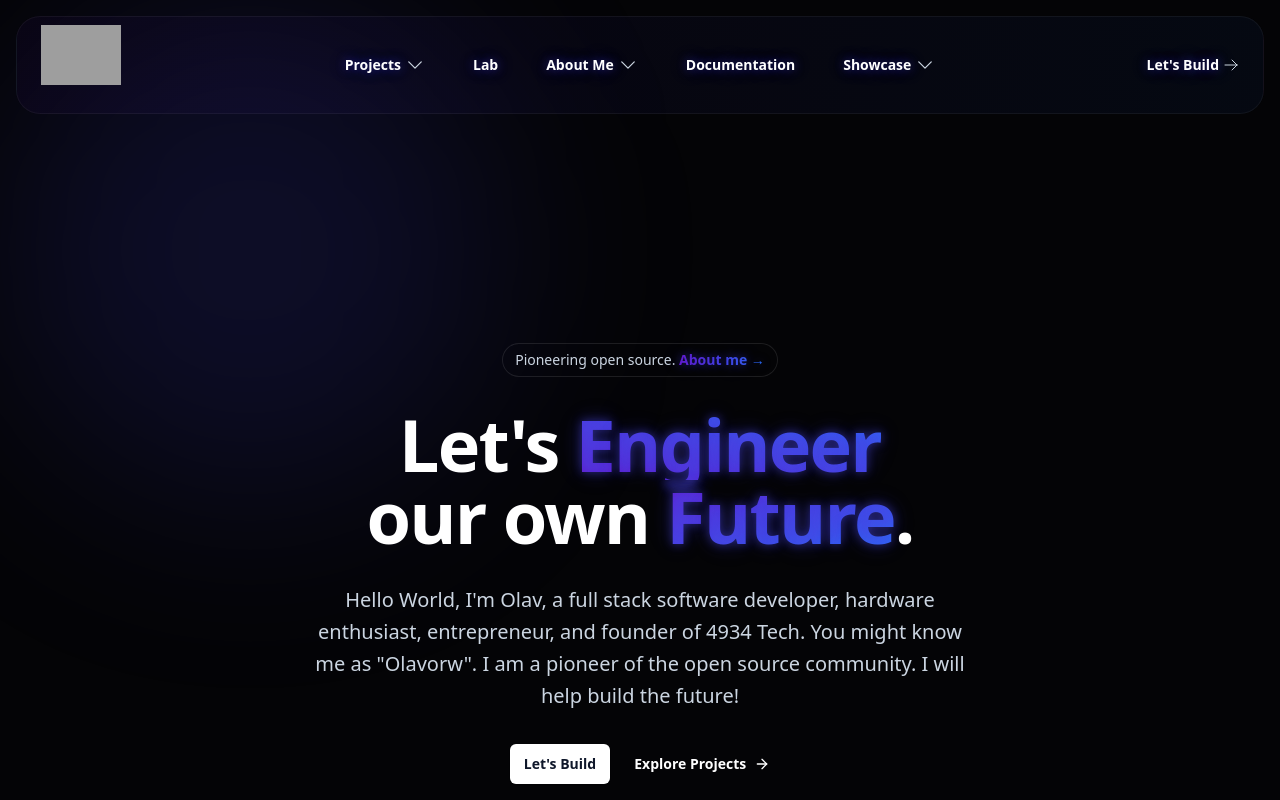
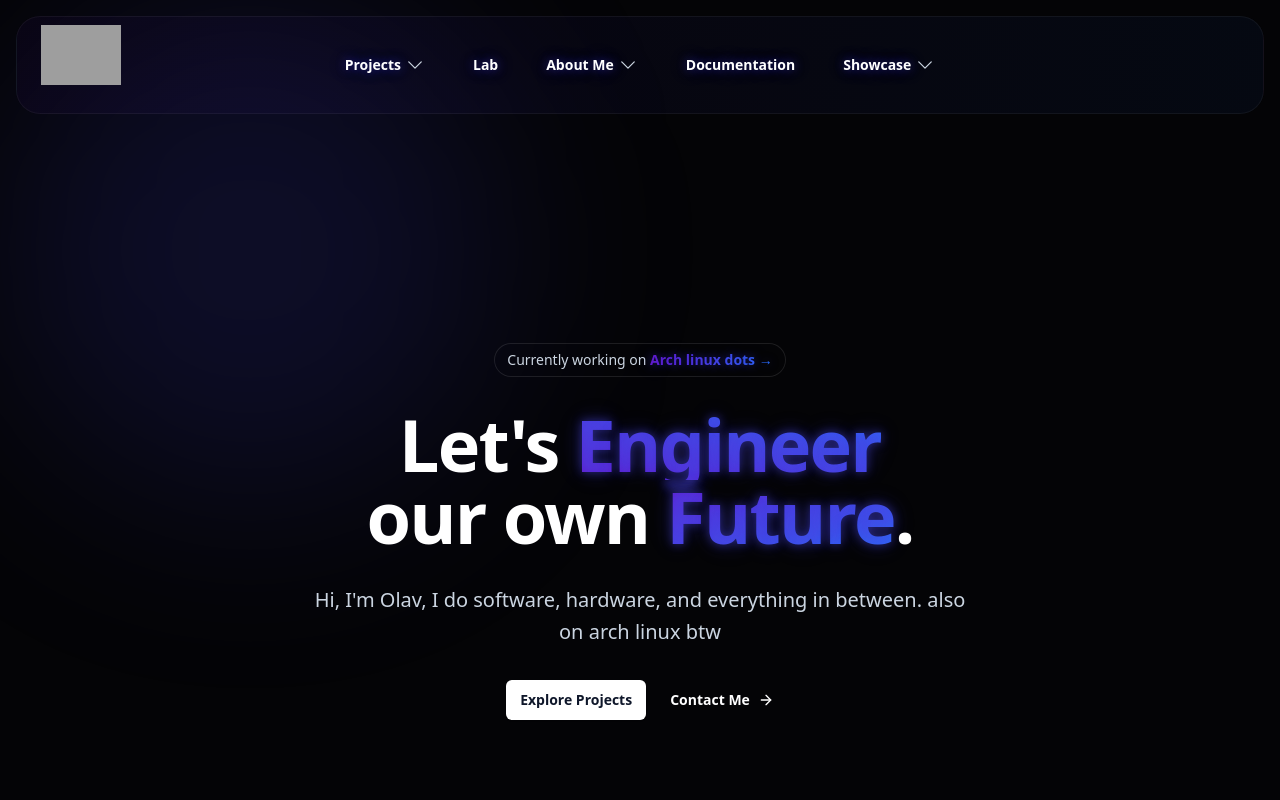
Before and after one commit to olavorw/olavorw.com, a Next.js app: page / in a window 1280 px wide. Shown: the top 800 px of the page. Built offline with nearby package versions, Linux system fonts and the light colour scheme; grey boxes are pictures that could not be loaded; a web font is replaced by a local one.

Commit message:
Update hero text, links, and hover interactions; refine footer and navigation structure; adjust contact page layout; add peer flag in package lock.

```diff
--- a/package.json
+++ b/package.json
@@ -22,7 +22,7 @@
     "clsx": "^2.1.1",
     "framer-motion": "^11.15.0",
     "lucide-react": "^0.469.0",
-    "next": "15.1.2",
+    "next": "^15.5.6",
     "react": "^19.0.0",
     "react-dom": "^19.0.0",
     "react-hook-form": "^7.54.2",
--- a/src/app/contact/page.tsx
+++ b/src/app/contact/page.tsx
@@ -11,7 +11,9 @@ export default function Contact() {
           "I'd love to hear from you! If the form doesn't seem to work, email me at olav@olavorw.com"
         }
       />
-      <ContactForm />
+      <div className="mb-10">
+        <ContactForm />
+      </div>
     </>
   );
 }
--- a/src/features/Footer/components/index.tsx
+++ b/src/features/Footer/components/index.tsx
@@ -220,7 +220,7 @@ export default function Footer() {
             transition={{ delay: 0.6, duration: 0.5 }}
           >
             <motion.a
-              href="https://olavorw.com/policies/copyright"
+              href="https://olavorw.com/legal/policies/copyright"
               className={`${baseClasses} ${hoverClasses} text-sm text-slate-400 hover:text-transparent`}
               style={glowStyle}
               whileHover={{ scale: 1.05 }}
--- a/src/features/HomeHero/components/index.tsx
+++ b/src/features/HomeHero/components/index.tsx
@@ -49,13 +49,13 @@ export default function HomeHero() {
               className="relative rounded-full px-3 py-1 text-sm/6 text-slate-300 ring-1 ring-white/10 hover:ring-white/20"
               whileHover={{ scale: 1.05 }}
             >
-              Pioneering open source.{' '}
+              Currently working on{' '}
               <a
-                href="https://olavorw.com/aboutme"
+                href="https://github.com/olavorw/mat3rialized-dots"
                 className={`${baseClasses} font-semibold text-transparent bg-gradient-to-r from-[#6717cd] to-[#2871fa] bg-clip-text`}
                 style={glowStyle}
               >
-                About me <span aria-hidden="true">→</span>
+                Arch linux dots <span aria-hidden="true">→</span>
               </a>
             </motion.div>
           </motion.div>
@@ -105,10 +105,8 @@ export default function HomeHero() {
               className="text-pretty text-xl/8 font-medium text-slate-300 sm:text-xl/8"
               whileHover={{ scale: 1.02 }}
             >
-              Hello World, I&apos;m Olav, a full stack software developer,
-              hardware enthusiast, entrepreneur, and founder of 4934 Tech. You
-              might know me as &quot;Olavorw&quot;. I am a pioneer of the open
-              source community. I will help build the future!
+              Hi, I&apos;m Olav, I do software, hardware, and everything in
+              between. also on arch linux btw
             </motion.p>
 
             <motion.div
@@ -118,7 +116,7 @@ export default function HomeHero() {
               transition={{ delay: 0.6, duration: 0.5 }}
             >
               <motion.a
-                href="https://olavorw.com/cta/letsbuild"
+                href="https://olavorw.com/projects"
                 className={`${baseClasses} ${hoverClasses} rounded-md bg-white px-3.5 py-2.5 text-sm font-semibold text-slate-900 shadow-sm focus-visible:outline focus-visible:outline-2 focus-visible:outline-offset-2 focus-visible:outline-white`}
                 whileHover={{
                   scale: 1.05,
@@ -127,15 +125,15 @@ export default function HomeHero() {
                 }}
                 whileTap={{ scale: 0.95 }}
               >
-                Let&apos;s Build
+                Explore Projects
               </motion.a>
 
               <motion.a
-                href="https://olavorw.com/projects"
+                href="https://olavorw.com/contact"
                 className={`${baseClasses} ${hoverClasses} group flex items-center gap-x-2 text-sm/6 font-semibold text-white`}
                 whileHover={{ scale: 1.05, x: 5 }}
               >
-                <span className={`${textHoverClasses}`}>Explore Projects</span>
+                <span className={`${textHoverClasses}`}>Contact Me</span>
                 <ArrowRight
                   className={`group-hover:text-[#2871fa] size-4 transition-transform duration-300 ease-out group-hover:translate-x-1`}
                 />
--- a/src/features/NavBar/components/index.tsx
+++ b/src/features/NavBar/components/index.tsx
@@ -397,10 +397,7 @@ function MobileMenu({
                         >
                           Lab
                         </motion.a>
-                        <DisclosureMenu
-                          label="About Me"
-                          items={col2WithCTA}
-                        />
+                        <DisclosureMenu label="About Me" items={col2WithCTA} />
                         <motion.a
                           href="https://docs.olavorw.com"
                           className={`${baseClasses} ${hoverClasses} block rounded-lg py-2 text-base/7 font-semibold text-slate-400`}
@@ -640,11 +637,11 @@ export default function NavBar() {
           blur={blur}
         />
         <div className="hidden lg:flex lg:flex-1 lg:justify-end">
-          <NavItem
-            label="Let's Build"
-            href="https://olavorw.com/cta/letsbuild"
-            hasArrow
-          />
+          {/*<NavItem*/}
+          {/*  label="Let's Build"*/}
+          {/*  href="https://olavorw.com/cta/letsbuild"*/}
+          {/*  hasArrow*/}
+          {/*/>*/}
         </div>
       </motion.nav>
       <AnimatePresence>
```
Also changed, not shown: 1 other file (tests, documents, lock files or other folders).
